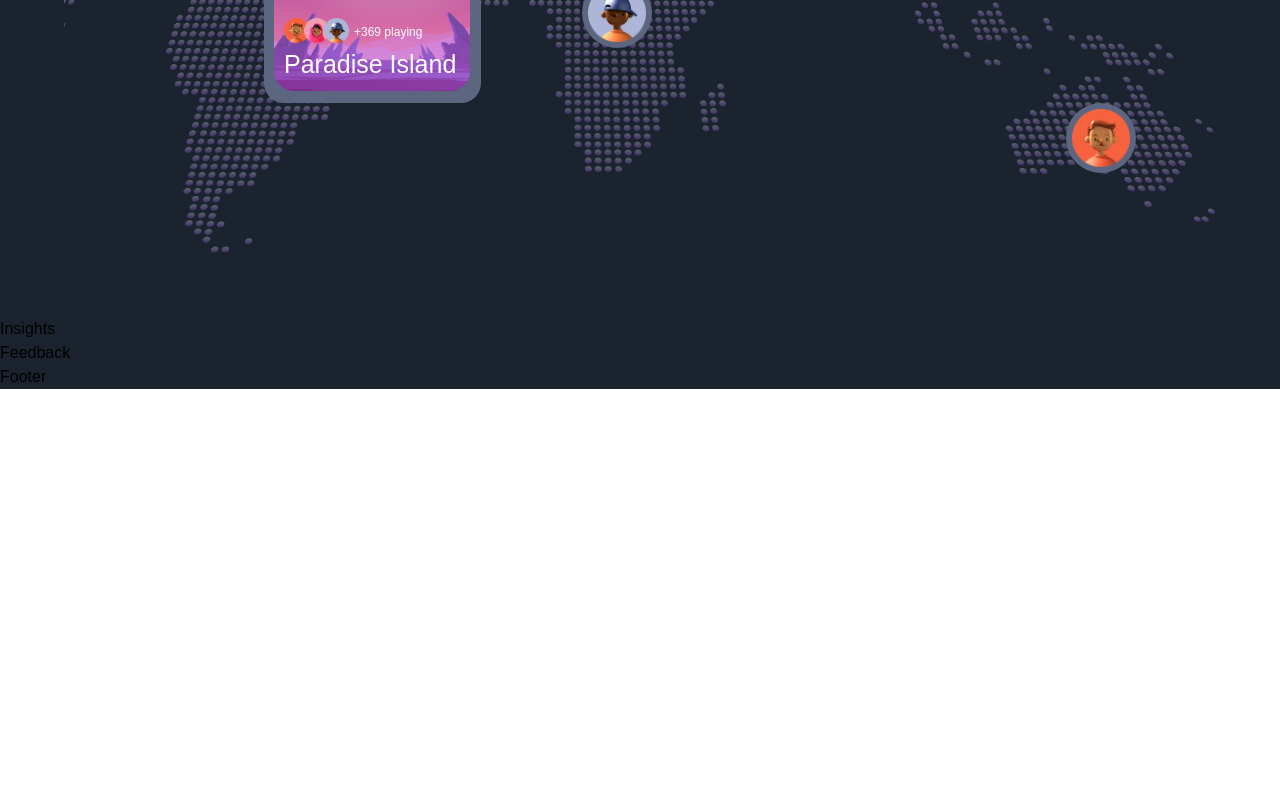
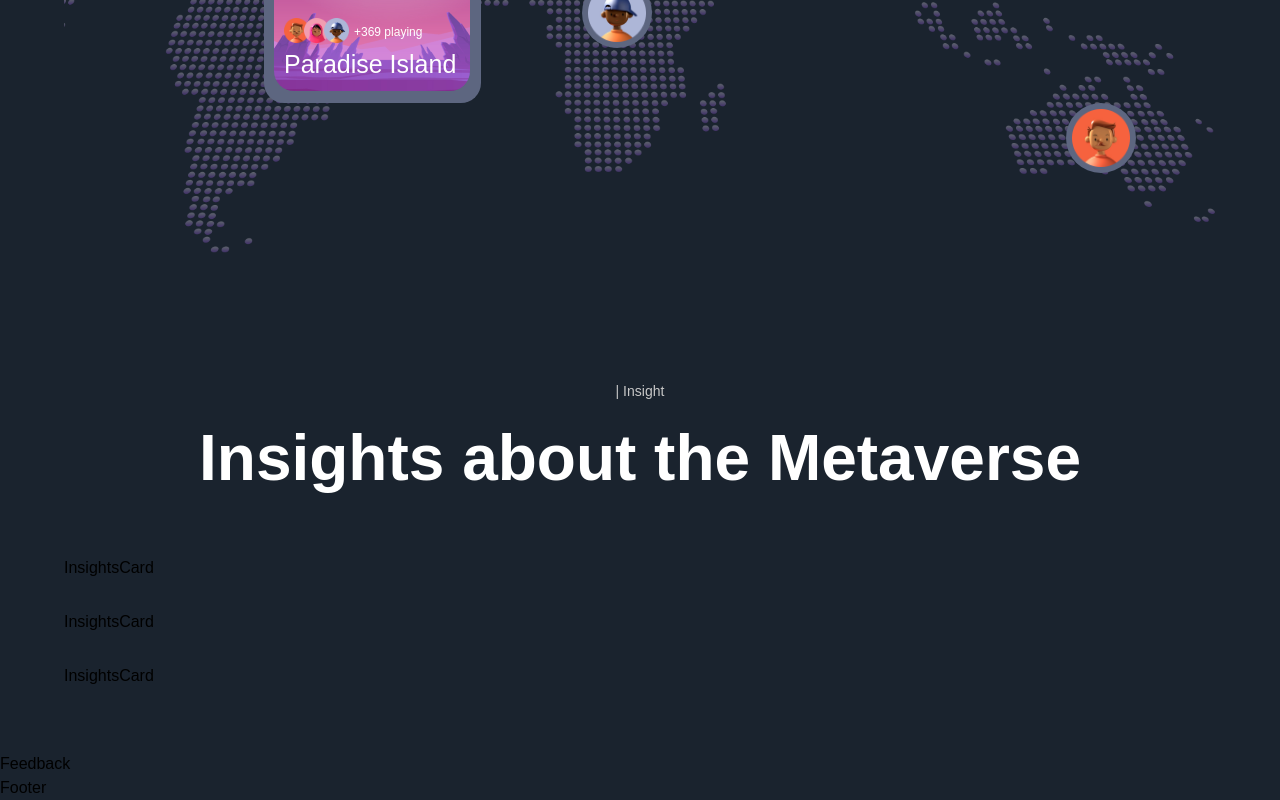
Before and after one commit to araf821/Next-13-Tutorial, a Next.js app: page / in a window 1280 px wide. Shown: the part 4827-5627 px from the top of the page. Before the commit the page ends 5216 px from the top, so only its background shows below. Built offline with nearby package versions, Linux system fonts and the light colour scheme; a web font is replaced by a local one.

Commit message:
initialized insights section

```diff
--- /dev/null
+++ b/components/InsightsCard.tsx
@@ -0,0 +1,19 @@
+type CardProps = {
+  index: number;
+  imgUrl: string;
+  title: string;
+  subtitle: string;
+};
+
+import { motion } from "framer-motion";
+import { fadeIn } from "@/utils/motion";
+
+const InsightsCard: React.FC<CardProps> = ({
+  imgUrl,
+  title,
+  subtitle,
+  index,
+}) => {
+  return <div>InsightsCard</div>;
+};
+export default InsightsCard;
--- a/constants/index.ts
+++ b/constants/index.ts
@@ -46,3 +46,24 @@ export const newFeatures = [
       "In the latest update, your eyes are narrow, making the world more realistic than ever",
   },
 ];
+
+export const insights = [
+  {
+    imgUrl: "/planet-06.png",
+    title: "The launch of the Metaverse makes Elon musk ketar-ketir",
+    subtitle:
+      "Magna etiam tempor orci eu lobortis elementum nibh tellus molestie. Diam maecenas sed enim ut sem viverra alique.",
+  },
+  {
+    imgUrl: "/planet-07.png",
+    title: "7 tips to easily master the madness of the Metaverse",
+    subtitle:
+      "Vitae congue eu consequat ac felis donec. Et magnis dis parturient montes nascetur ridiculus mus. Convallis tellus id interdum",
+  },
+  {
+    imgUrl: "/planet-08.png",
+    title: "With one platform you can explore the whole world virtually",
+    subtitle:
+      "Quam quisque id diam vel quam elementum. Viverra nam libero justo laoreet sit amet cursus sit. Mauris in aliquam sem",
+  },
+];
--- a/sections/Insights.tsx
+++ b/sections/Insights.tsx
@@ -1,4 +1,40 @@
+"use client";
+
+import { motion } from "framer-motion";
+
+import styles from "@/styles";
+import { staggerContainer } from "@/utils/motion";
+import { TitleText, TypingText } from "@/components/TypingText";
+import InsightsCard from "@/components/InsightsCard";
+import { insights } from "@/constants";
+
 const Insights = () => {
-  return <div>Insights</div>;
+  return (
+    <section className={`${styles.paddings} relative z-10 `}>
+      <motion.div
+        // @ts-ignore
+        variants={staggerContainer}
+        initial="hidden"
+        whileInView="show"
+        viewport={{ once: false, amount: 0.25 }}
+        className={`${styles.innerWidth} mx-auto flex flex-col`}
+      >
+        <TypingText title="| Insight" textStyles="text-center" />
+        <TitleText
+          title="Insights about the Metaverse"
+          textStyles="text-center"
+        />
+        <div className="mt-[50px] flex flex-col gap-[30px]">
+          {insights.map((insight, index) => (
+            <InsightsCard
+              key={`insight-${index}`}
+              {...insight}
+              index={index + 1}
+            />
+          ))}
+        </div>
+      </motion.div>
+    </section>
+  );
 };
 export default Insights;
--- a/sections/World.tsx
+++ b/sections/World.tsx
@@ -20,7 +20,7 @@ const World = () => {
         <TypingText title="| People of the World" textStyles="text-center" />
         <TitleText
           title={
-            <>Track friends around you and invite them to join your world!</>
+            <>Find friends around you and invite them to join your world!</>
           }
           textStyles="text-center"
         />
```
